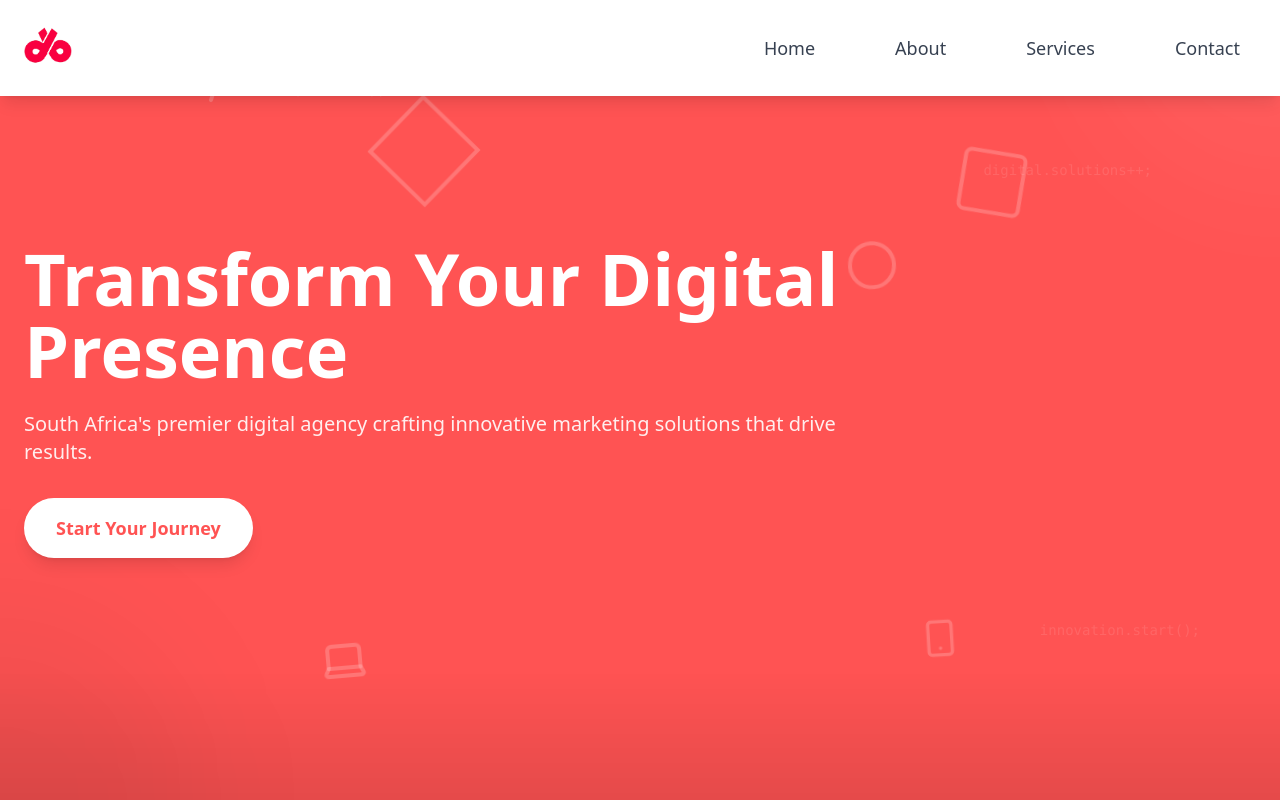
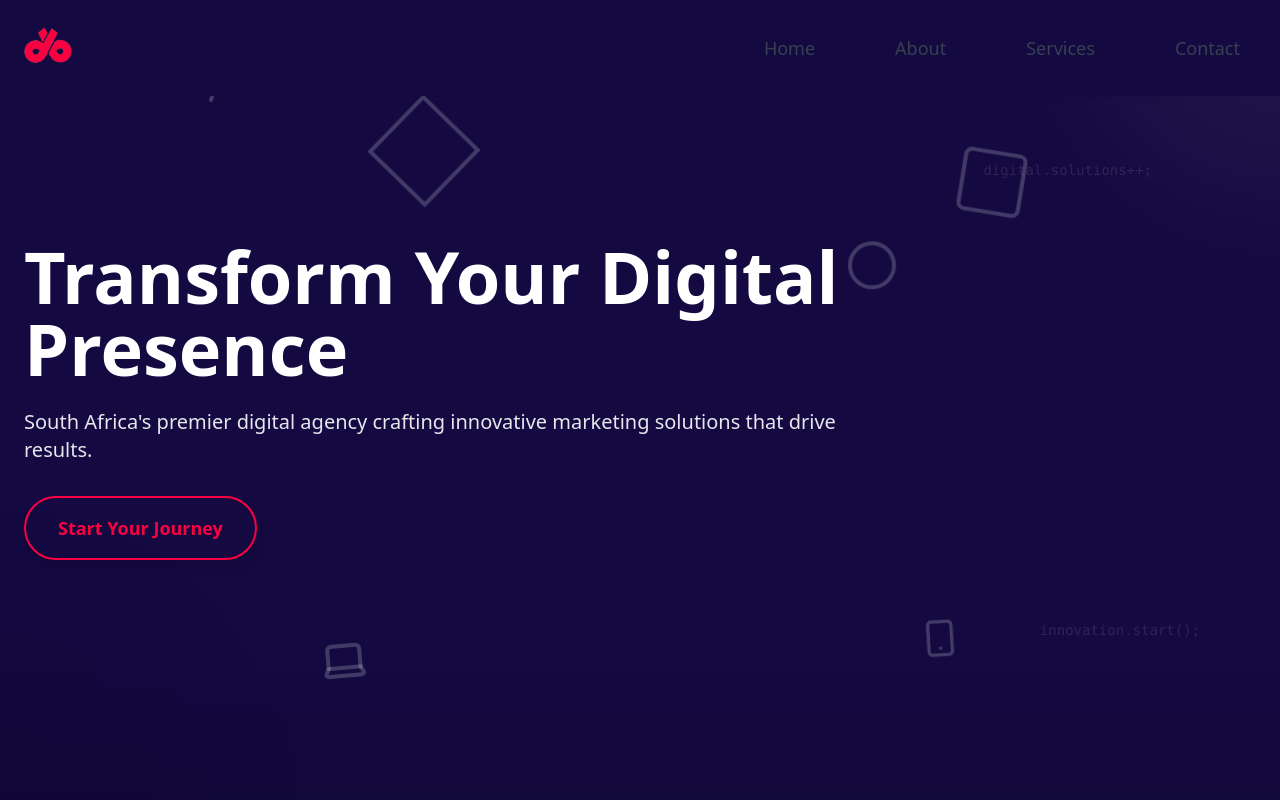
Before and after one commit to josvil-dev/digitalbind, a Next.js app: page / in a window 1280 px wide. Shown: the top 800 px of the page. Built offline with nearby package versions, Linux system fonts and the light colour scheme.

Commit message:
okay okkay

```diff
--- a/app/Components/Nav.tsx
+++ b/app/Components/Nav.tsx
@@ -46,7 +46,7 @@ const Navbar = () => {
   };
 
   return (
-    <nav className="bg-white shadow-lg fixed w-full top-0 z-50">
+    <nav className="bg-[#140941] shadow-sm fixed w-full top-0 z-50">
       <div className="max-w-7xl mx-auto px-6">
         <div className="flex justify-between items-center h-24">
           {/* Logo */}
--- a/app/page.tsx
+++ b/app/page.tsx
@@ -2,8 +2,15 @@
 
 import { motion } from 'framer-motion';
 import { Code, Rocket, Laptop, Smartphone, TabletSmartphone, Code2 } from 'lucide-react';
+import { ReactNode } from 'react';
 
-const FloatingElement = ({ children, className = "", delay = 0 }) => (
+interface FloatingElementProps {
+  children: ReactNode;
+  className?: string;
+  delay?: number;
+}
+
+const FloatingElement = ({ children, className = "", delay = 0 }: FloatingElementProps) => (
   <motion.div
     initial={{ y: 0 }}
     animate={{
@@ -21,6 +28,8 @@ const FloatingElement = ({ children, className = "", delay = 0 }) => (
     {children}
   </motion.div>
 );
+
+// Rest of your code remains exactly the same
 
 export default function Home() {
   const fadeInUp = {
@@ -40,7 +49,7 @@ export default function Home() {
   return (
     <main className="min-h-screen">
       {/* Hero Section */}
-      <section className="min-h-screen relative bg-[#FF5353] flex items-center overflow-hidden">
+      <section className="min-h-screen relative bg-[#140941] flex items-center overflow-hidden">
         {/* Background Patterns */}
         <div className="absolute inset-0">
           <div className="absolute inset-0 opacity-10">
@@ -96,7 +105,7 @@ export default function Home() {
             <motion.button
               whileHover={{ scale: 1.05 }}
               whileTap={{ scale: 0.95 }}
-              className="bg-white text-[#FF5353] px-8 py-4 rounded-full text-lg font-semibold hover:bg-gray-100 transition-colors duration-300 shadow-lg"
+              className="bg-transparent text-[#F90040] px-8 py-4 border-2 border-[#F90040] rounded-full text-lg font-semibold hover:bg-gray-100 transition-colors duration-300 shadow-lg"
             >
               Start Your Journey
             </motion.button>
```
